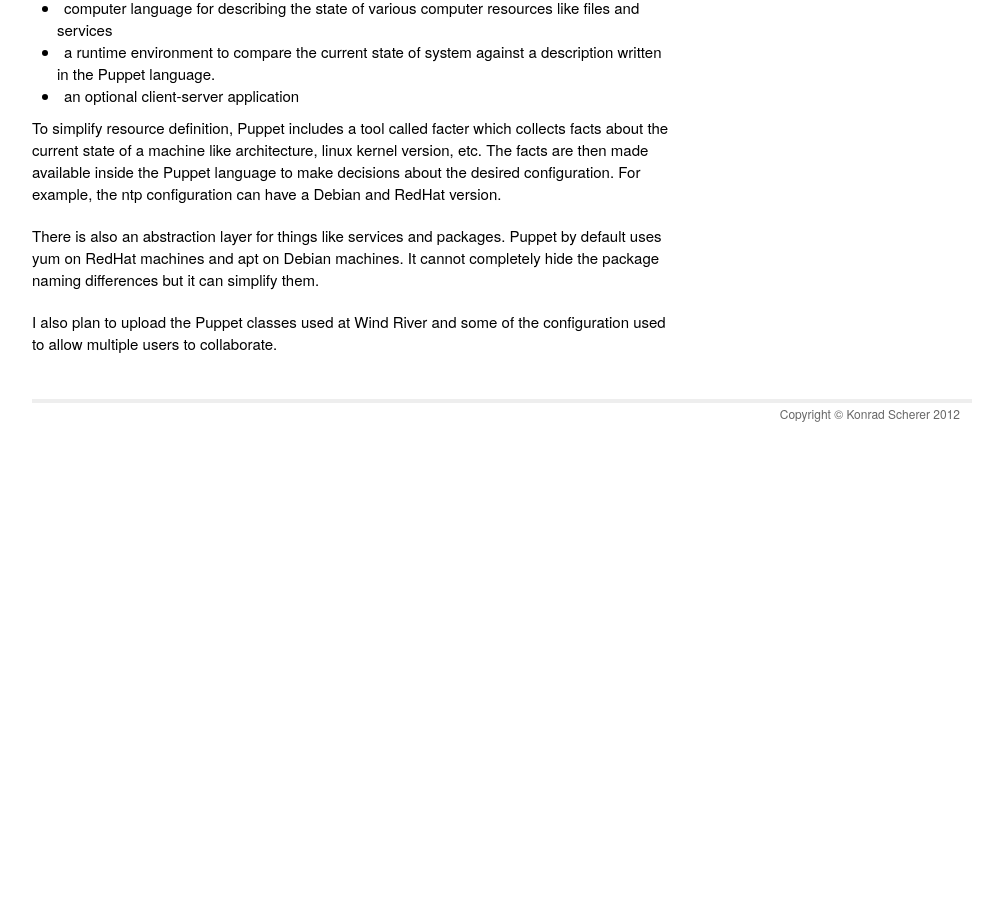
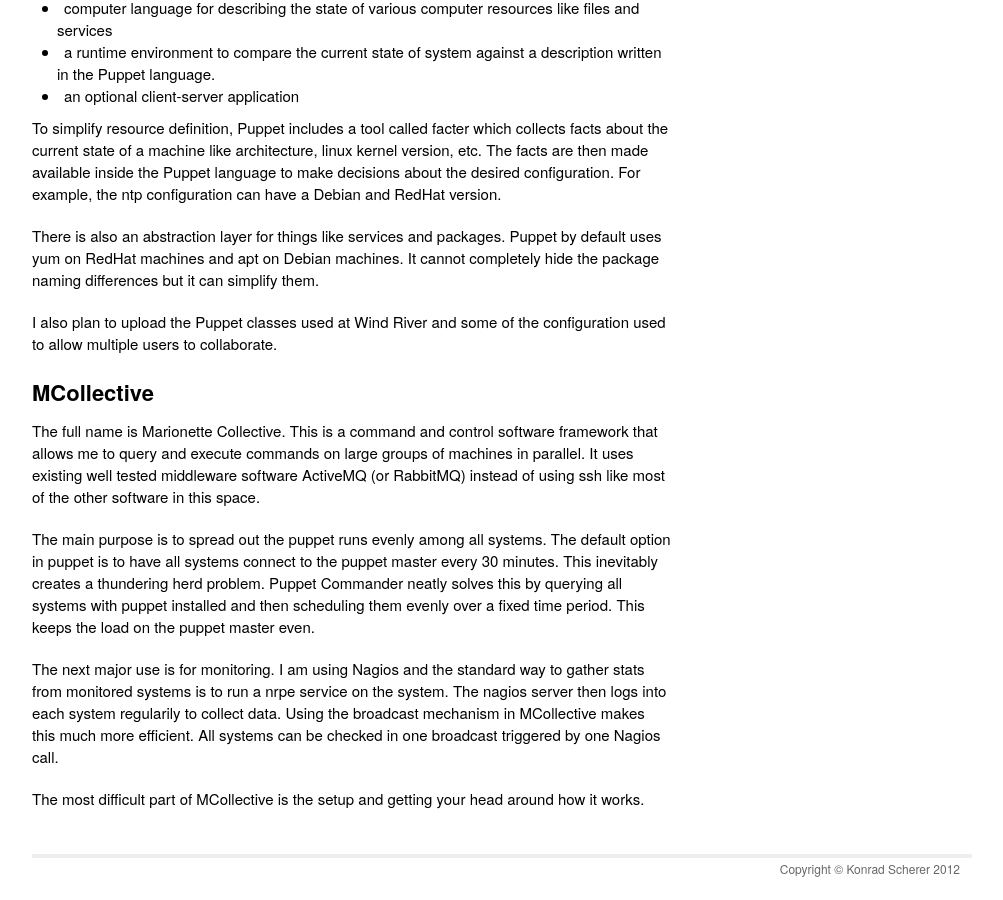
Before and after one commit to kscherer/kscherer.github.com, a Jekyll site: the page built from pages/hostel_intro.md, in a window 1280 px wide and 900 px high, scrolled down 1938 px. Shown: the whole window, without its empty margins (138-1141 px from the left). Built offline with Jekyll 4.4.1, drawn with Linux system fonts in a browser that asks for light colours; before the commit the page ends 2383 px from its top, so only the background shows below that.

Commit message:
Added section about MCollective

```diff
--- a/pages/hostel_intro.md
+++ b/pages/hostel_intro.md
@@ -122,3 +122,29 @@
 
 I also plan to upload the Puppet classes used at Wind River and some
 of the configuration used to allow multiple users to collaborate.
+
+## MCollective
+
+The full name is Marionette Collective. This is a command and control
+software framework that allows me to query and execute commands on
+large groups of machines in parallel. It uses existing well tested
+middleware software ActiveMQ (or RabbitMQ) instead of using ssh like
+most of the other software in this space.
+
+The main purpose is to spread out the puppet runs evenly among all
+systems. The default option in puppet is to have all systems connect
+to the puppet master every 30 minutes. This inevitably creates a
+thundering herd problem. Puppet Commander neatly solves this by
+querying all systems with puppet installed and then scheduling them
+evenly over a fixed time period. This keeps the load on the puppet
+master even.
+
+The next major use is for monitoring. I am using Nagios and the
+standard way to gather stats from monitored systems is to run a nrpe
+service on the system. The nagios server then logs into each system
+regularily to collect data. Using the broadcast mechanism in
+MCollective makes this much more efficient. All systems can be checked
+in one broadcast triggered by one Nagios call.
+
+The most difficult part of MCollective is the setup and getting your
+head around how it works.
```
Also changed, not shown: pages/cobbler_setup.md (+7 -7 lines), pages/hostel_infrastructure.md (+5 -8 lines), pages/projects.md (+3 -3 lines).
